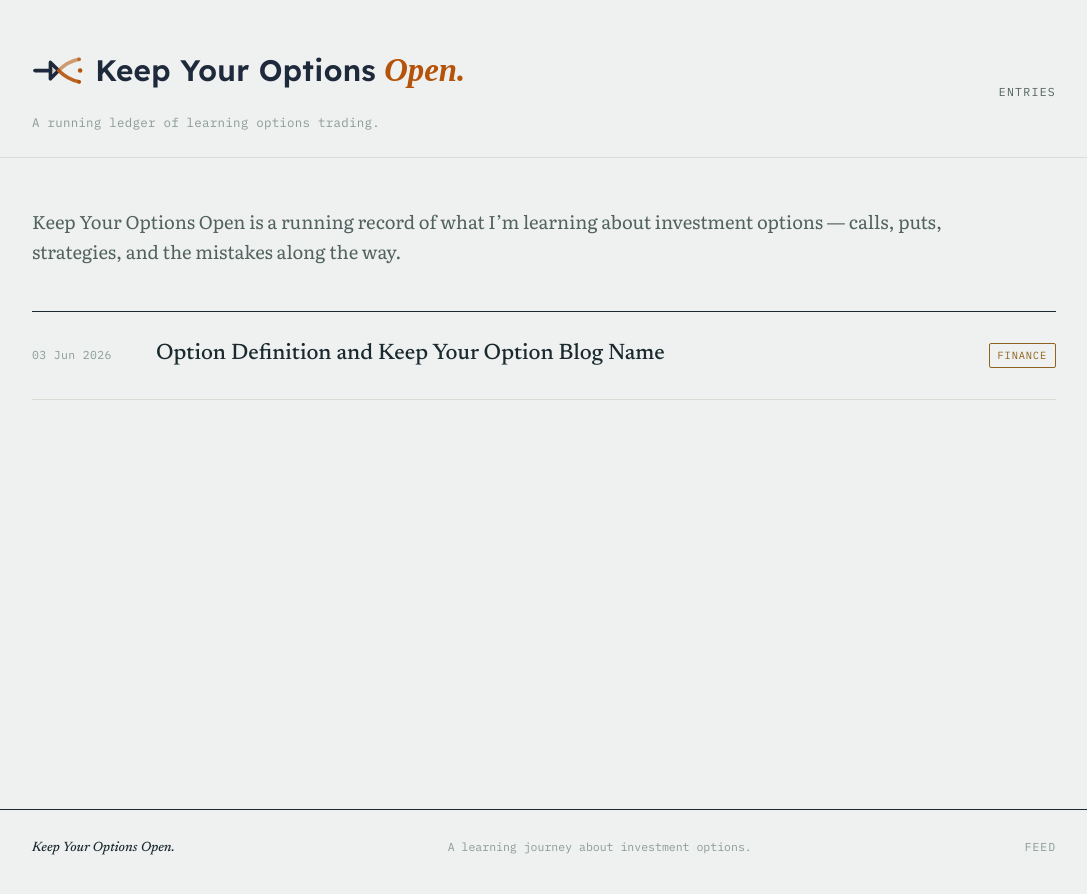
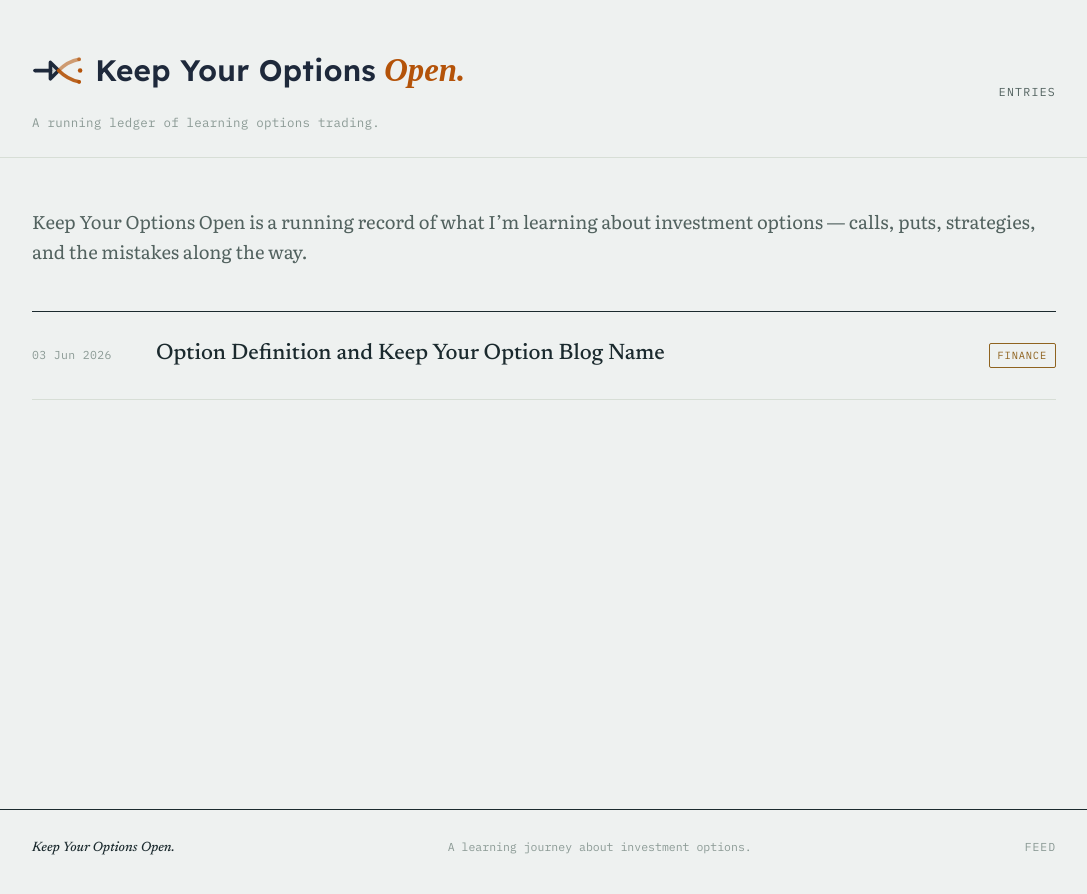
Before and after one commit to Keepyouroptions/keepyouroptions.com, a Jekyll site: the page built from index.md, in a window 1280 px wide. Shown: the top 894 px of the page, without its empty margins (96-1183 px from the left). Built offline with Jekyll 4.4.1, drawn with Linux system fonts in a browser that asks for light colours; some web fonts are replaced.

Commit message:
Add files via upload

```diff
--- a/assets/main.scss
+++ b/assets/main.scss
@@ -25,7 +25,7 @@
   --font-body: "Literata", Georgia, serif;
   --font-mono: "IBM Plex Mono", "SFMono-Regular", Menlo, monospace;
 
-  --measure: min(78vw, 68rem);
+  --measure: min(88vw, 92rem);
   --radius: 2px;
 }
 
```
